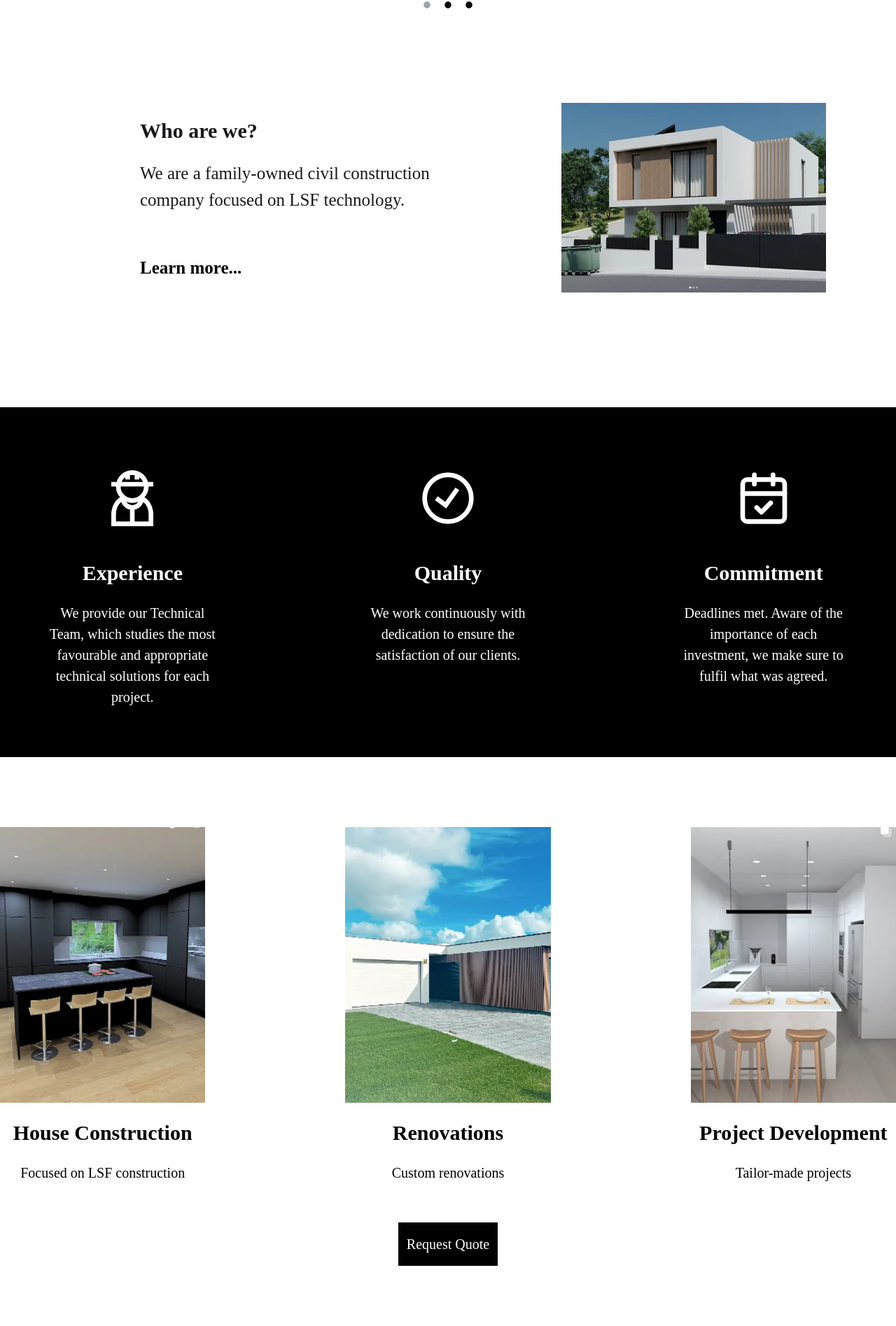
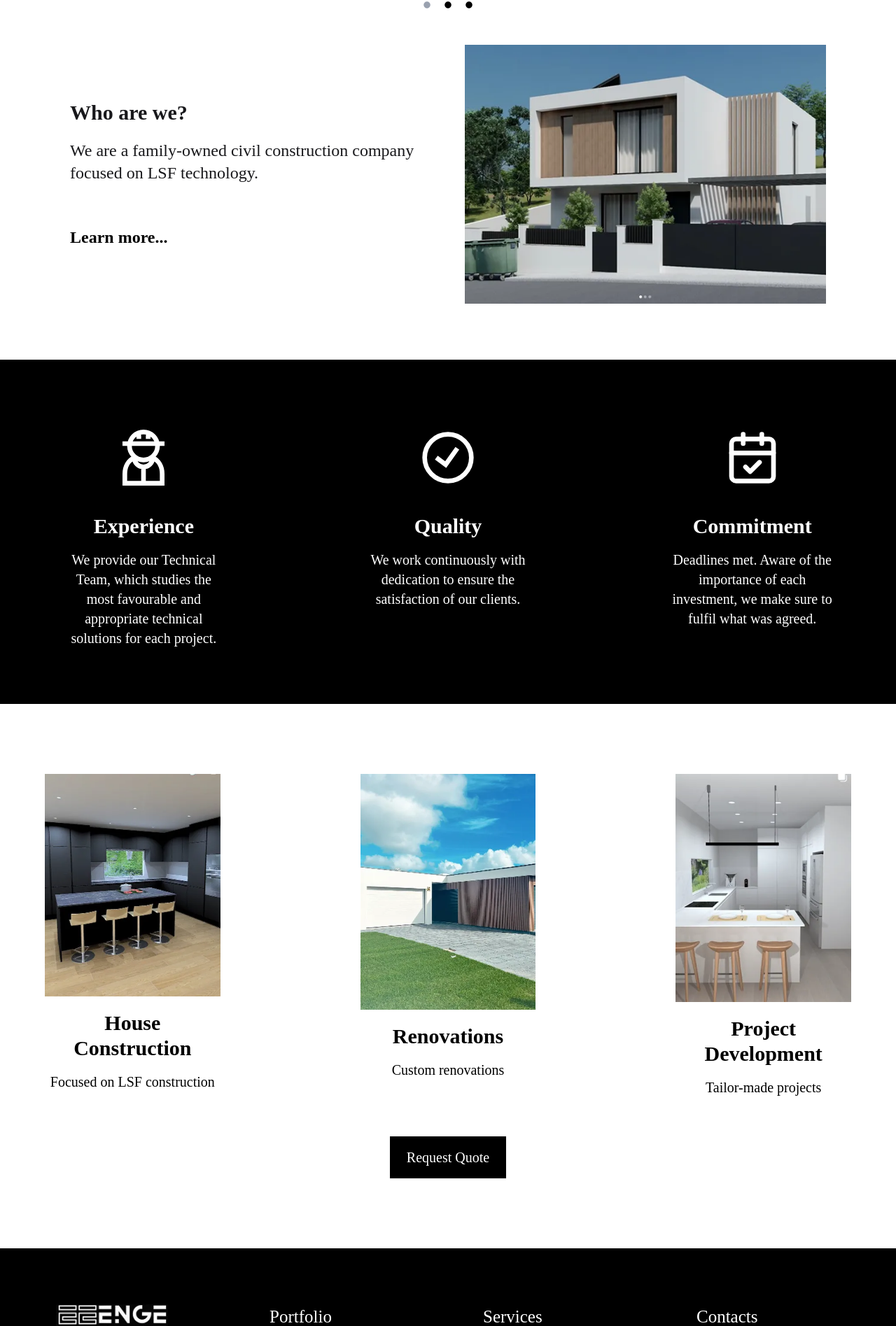
Before and after one commit to tiagoafonseca/Eeengenharia-Website, a React (Vite) app in the folder frontend/: page / in a window 1280 px wide. Shown: the part 796-2691 px from the top of the page at 70% size. Built offline with nearby package versions, Linux system fonts and the light colour scheme; a web font is replaced by a local one.

Commit message:
Making all App Pages responsive

```diff
--- a/frontend/src/components/layout/Footer.jsx
+++ b/frontend/src/components/layout/Footer.jsx
@@ -7,8 +7,8 @@ const Footer = () => {
     const { t } = useTranslation();
 
     return (
-        <footer className="bg-black p-10">
-            <div className="grid grid-cols-4 gap-x-[100px] text-white w-auto mx-auto p-10">
+        <footer className="bg-black p-6 md:p-10">
+            <div className="grid grid-cols-2 lg:grid-cols-4 gap-10 lg:gap-x-[100px] text-white w-auto mx-auto p-4 md:p-10">
                 <div>
                     <img src="/logo-footer.webp" alt="Eeengenharia" width="160" height="50" loading="lazy" />
                     <div className="pt-10 flex flex-col gap-y-[20px]">
@@ -25,7 +25,7 @@ const Footer = () => {
                 </div>
 
                 <div>
-                    <h2 className="text-[25px]">{t("portfolio")}</h2>
+                    <h2 className="text-xl md:text-[25px]">{t("portfolio")}</h2>
                     <div className="pt-5 flex flex-col gap-y-[20px]">
                         <Link className="inline-block text-base transition-transform duration-200 hover:scale-105 origin-left" to="/portfolio">{t("works")}</Link>
                         <Link className="inline-block text-base transition-transform duration-200 hover:scale-105 origin-left" to="/contactos">{t("budgets")}</Link>
@@ -33,7 +33,7 @@ const Footer = () => {
                 </div>
 
                 <div>
-                    <h2 className="text-[25px]">{t("services")}</h2>
+                    <h2 className="text-xl md:text-[25px]">{t("services")}</h2>
                     <div className="pt-5 flex flex-col gap-y-[20px]">
                         <Link className="inline-block text-base transition-transform duration-200 hover:scale-105 origin-left" to="/servicos#moradias">{t("construction")}</Link>
                         <Link className="inline-block text-base transition-transform duration-200 hover:scale-105 origin-left" to="/servicos#remodelacoes">{t("renovations")}</Link>
@@ -42,7 +42,7 @@ const Footer = () => {
                 </div>
 
                 <div>
-                    <h2 className="text-[25px]">{t("contacts")}</h2>
+                    <h2 className="text-xl md:text-[25px]">{t("contacts")}</h2>
                     <div className="pt-5 flex flex-col gap-y-[20px]">
                         <div className="flex flex-row gap-x-[10px]">
                             <IoMailOutline className="text-[20px]" />
--- a/frontend/src/components/sections/Carousel.jsx
+++ b/frontend/src/components/sections/Carousel.jsx
@@ -18,7 +18,7 @@ export default function Carousel() {
         setCurrentIndex((i) => (i === SLIDES.length - 1 ? 0 : i + 1));
 
     return (
-        <div className="h-[780px] w-full pt-25 relative group">
+        <div className="h-[55vh] min-h-[320px] md:h-[600px] lg:h-[780px] w-full pt-0 md:pt-25 relative group">
             <div
                 style={{ backgroundImage: `url(${SLIDES[currentIndex].url})` }}
                 className="w-full h-full bg-center bg-cover duration-500"
@@ -29,7 +29,7 @@ export default function Carousel() {
             <button
                 onClick={prevSlide}
                 aria-label="Slide anterior"
-                className="hidden group-hover:flex absolute top-1/2 -translate-y-1/2 left-15 items-center justify-center rounded-full p-2 bg-black/20 text-white hover:bg-black/40 transition-colors"
+                className="flex md:hidden md:group-hover:flex absolute top-1/2 -translate-y-1/2 left-3 md:left-15 items-center justify-center rounded-full p-2 bg-black/20 text-white hover:bg-black/40 transition-colors"
             >
                 <BsChevronCompactLeft size={30} />
             </button>
@@ -37,7 +37,7 @@ export default function Carousel() {
             <button
                 onClick={nextSlide}
                 aria-label="Próximo slide"
-                className="hidden group-hover:flex absolute top-1/2 -translate-y-1/2 right-15 items-center justify-center rounded-full p-2 bg-black/20 text-white hover:bg-black/40 transition-colors"
+                className="flex md:hidden md:group-hover:flex absolute top-1/2 -translate-y-1/2 right-3 md:right-15 items-center justify-center rounded-full p-2 bg-black/20 text-white hover:bg-black/40 transition-colors"
             >
                 <BsChevronCompactRight size={30} />
             </button>
--- a/frontend/src/index.css
+++ b/frontend/src/index.css
@@ -22,10 +22,10 @@ button:hover {
     cursor: pointer;
 }
 
-#row img {
+.portfolio-row img {
     @apply transition-all duration-300 ease-in-out;
 }
 
-#row img:hover {
+.portfolio-row img:hover {
     @apply brightness-75;
 }
--- a/frontend/src/pages/Contacts.jsx
+++ b/frontend/src/pages/Contacts.jsx
@@ -10,9 +10,9 @@ const Contacts = () => {
 
     return (
         <main>
-            <div className="bg-white text-black mt-30 mb-10 p-10">
+            <div className="bg-white text-black mt-24 md:mt-30 mb-10 px-6 md:p-10">
                 <div className="flex justify-center mb-10">
-                    <h1 className="font-bold text-[40px]">{t("contactsTitle")}</h1>
+                    <h1 className="font-bold text-3xl md:text-[40px] text-center">{t("contactsTitle")}</h1>
                 </div>
                 <ContactForm onSubmit={handleSubmit} />
             </div>
--- a/frontend/src/pages/HomePage.jsx
+++ b/frontend/src/pages/HomePage.jsx
@@ -1,12 +1,17 @@
 import { useState } from "react";
 import { Link } from "react-router-dom";
-import { GrStatusGood } from "react-icons/gr";
+import { GrStatusGood, GrUserWorker } from "react-icons/gr";
 import { LuCalendarCheck } from "react-icons/lu";
-import { GrUserWorker } from "react-icons/gr";
 import { useTranslation } from "react-i18next";
 import Modal from "../components/sections/Modal.jsx";
 import Carousel from "../components/sections/Carousel.jsx";
 import { HOME_SERVICES } from "../data/services.js";
+
+const HIGHLIGHTS = [
+    { icon: GrUserWorker, titleKey: "experience", descKey: "experienceDesc" },
+    { icon: GrStatusGood, titleKey: "quality", descKey: "qualityDesc" },
+    { icon: LuCalendarCheck, titleKey: "commitment", descKey: "commitmentDesc" },
+];
 
 const HomePage = () => {
     const [showModal, setShowModal] = useState(false);
@@ -16,15 +21,15 @@ const HomePage = () => {
         <main>
             <Carousel />
 
-            <div className="flex flex-row items-center justify-center px-25 py-20">
-                <div className="p-10 m-15">
-                    <h1 className="font-bold text-[30px] pb-5">{t("whoWeAre")}</h1>
-                    <p className="text-[25px]">{t("whoWeAreDesc")}</p>
+            <div className="flex flex-col md:flex-row items-center justify-center gap-8 md:gap-12 px-6 md:px-25 py-12 md:py-20">
+                <div className="w-full md:w-1/2 max-w-xl">
+                    <h1 className="font-bold text-2xl md:text-3xl pb-5">{t("whoWeAre")}</h1>
+                    <p className="text-lg md:text-2xl">{t("whoWeAreDesc")}</p>
 
-                    <div className="group inline-block relative cursor-pointer mt-15">
+                    <div className="group inline-block relative cursor-pointer mt-10 md:mt-15">
                         <Link
                             to="/sobrenos"
-                            className="font-semibold text-black text-[25px] transition-colors duration-300 group-hover:text-black"
+                            className="font-semibold text-black text-xl md:text-2xl transition-colors duration-300 group-hover:text-black"
                         >
                             {t("learnMore")}
                         </Link>
@@ -32,75 +37,48 @@ const HomePage = () => {
                     </div>
                 </div>
 
-                <div>
-                    <img src="/quem-somos.webp" alt={t("whoWeAre")} width="600" height="450" loading="lazy" />
+                <div className="w-full md:w-1/2 flex justify-center">
+                    <img src="/quem-somos.webp" alt={t("whoWeAre")} width="600" height="450" loading="lazy" className="w-full max-w-[600px] h-auto" />
                 </div>
             </div>
 
-            <div className="relative w-full h-[500px] bg-black flex items-center justify-center">
-                <div className="grid grid-cols-3 gap-x-[200px] text-white w-full max-w-6xl mx-auto">
-                    <div className="flex justify-center pb-4">
+            <div className="w-full bg-black py-16 md:py-20">
+                <div className="grid grid-cols-1 sm:grid-cols-3 gap-12 sm:gap-8 lg:gap-x-[200px] text-white w-full max-w-6xl mx-auto px-6">
+                    {HIGHLIGHTS.map(({ icon, titleKey, descKey }) => {
+                        const Icon = icon;
+                        return (
+                            <div key={titleKey} className="flex flex-col items-center">
                                 <Link
                                     className="flex items-center justify-center h-[120px] w-[120px] rounded-full ring-0 ring-white hover:text-black hover:bg-white hover:ring-3 hover:ring-offset-2 hover:ring-offset-black transition-all duration-300 ease-linear"
                                     to="/portfolio"
-                            aria-label={t("experience")}
+                                    aria-label={t(titleKey)}
                                 >
-                            <GrUserWorker className="text-[80px]" />
+                                    <Icon className="text-[80px]" />
                                 </Link>
+                                <h2 className="text-center font-bold text-2xl md:text-3xl pt-5">{t(titleKey)}</h2>
+                                <p className="text-center text-lg md:text-xl pt-4">{t(descKey)}</p>
                             </div>
-                    <div className="flex justify-center pb-4">
-                        <Link
-                            className="flex items-center justify-center h-[120px] w-[120px] rounded-full ring-0 ring-white hover:text-black hover:bg-white hover:ring-3 hover:ring-offset-2 hover:ring-offset-black transition-all duration-300 ease-linear"
-                            to="/portfolio"
-                            aria-label={t("quality")}
-                        >
-                            <GrStatusGood className="text-[80px]" />
-                        </Link>
-                    </div>
-                    <div className="flex justify-center pb-4">
-                        <Link
-                            className="flex items-center justify-center h-[120px] w-[120px] rounded-full ring-0 ring-white hover:text-black hover:bg-white hover:ring-3 hover:ring-offset-2 hover:ring-offset-black transition-all duration-300 ease-linear"
-                            to="/portfolio"
-                            aria-label={t("commitment")}
-                        >
-                            <LuCalendarCheck className="text-[80px]" />
-                        </Link>
-                    </div>
-
-                    <div className="text-center font-bold text-[30px] pt-2">{t("experience")}</div>
-                    <div className="text-center font-bold text-[30px] pt-2">{t("quality")}</div>
-                    <div className="text-center font-bold text-[30px] pt-2">{t("commitment")}</div>
-
-                    <p className="text-center text-[20px] pt-5">{t("experienceDesc")}</p>
-                    <p className="text-center text-[20px] pt-5">{t("qualityDesc")}</p>
-                    <p className="text-center text-[20px] pt-5">{t("commitmentDesc")}</p>
+                        );
+                    })}
                 </div>
             </div>
 
-            <div className="flex items-center justify-center">
-                <div className="mt-25 mb-25 flex flex-col items-center justify-center">
-                    <div className="grid grid-cols-3 gap-x-[200px] text-black w-full mx-auto mb-4">
+            <div className="flex items-center justify-center px-6">
+                <div className="mt-16 mb-16 md:mt-25 md:mb-25 flex flex-col items-center justify-center w-full">
+                    <div className="grid grid-cols-1 sm:grid-cols-3 gap-12 sm:gap-8 lg:gap-x-[200px] text-black w-full max-w-6xl mx-auto mb-4">
                         {HOME_SERVICES.map(({ image, titleKey, descKey }) => (
-                            <div key={titleKey} className="flex justify-center">
-                                <img src={image} alt={t(titleKey)} width="300" height="250" loading="lazy" />
+                            <div key={titleKey} className="flex flex-col items-center">
+                                <img src={image} alt={t(titleKey)} width="300" height="250" loading="lazy" className="w-full max-w-[300px] h-auto" />
+                                <h2 className="text-center font-bold text-2xl md:text-3xl pt-5">{t(titleKey)}</h2>
+                                <p className="text-center text-lg md:text-xl pt-4">{t(descKey)}</p>
                             </div>
-                        ))}
-                        {HOME_SERVICES.map(({ titleKey }) => (
-                            <div key={titleKey + "-title"} className="text-center font-bold text-[30px] pt-5">
-                                {t(titleKey)}
-                            </div>
-                        ))}
-                        {HOME_SERVICES.map(({ descKey }) => (
-                            <p key={descKey} className="text-center text-[20px] pt-5">
-                                {t(descKey)}
-                            </p>
                         ))}
                     </div>
 
                     <div className="flex items-center justify-center">
                         <button
                             onClick={() => setShowModal(true)}
-                            className="bg-black mt-10 px-3 py-4 text-white text-[20px] hover:bg-gray-400 transition-all duration-300 ease-linear"
+                            className="bg-black mt-10 px-6 py-4 text-white text-lg md:text-xl hover:bg-gray-400 transition-all duration-300 ease-linear"
                         >
                             {t("requestBudget")}
                         </button>
```
Also changed, not shown: frontend/src/components/sections/ContactForm.jsx (+7 -7 lines), frontend/src/components/sections/Modal.jsx (+4 -4 lines), frontend/src/pages/AboutUs.jsx (+14 -14 lines), frontend/src/pages/Portfollium.jsx (+8 -9 lines), frontend/src/pages/Services.jsx (+13 -13 lines). Lines whose indentation alone changed are shown as unchanged.
